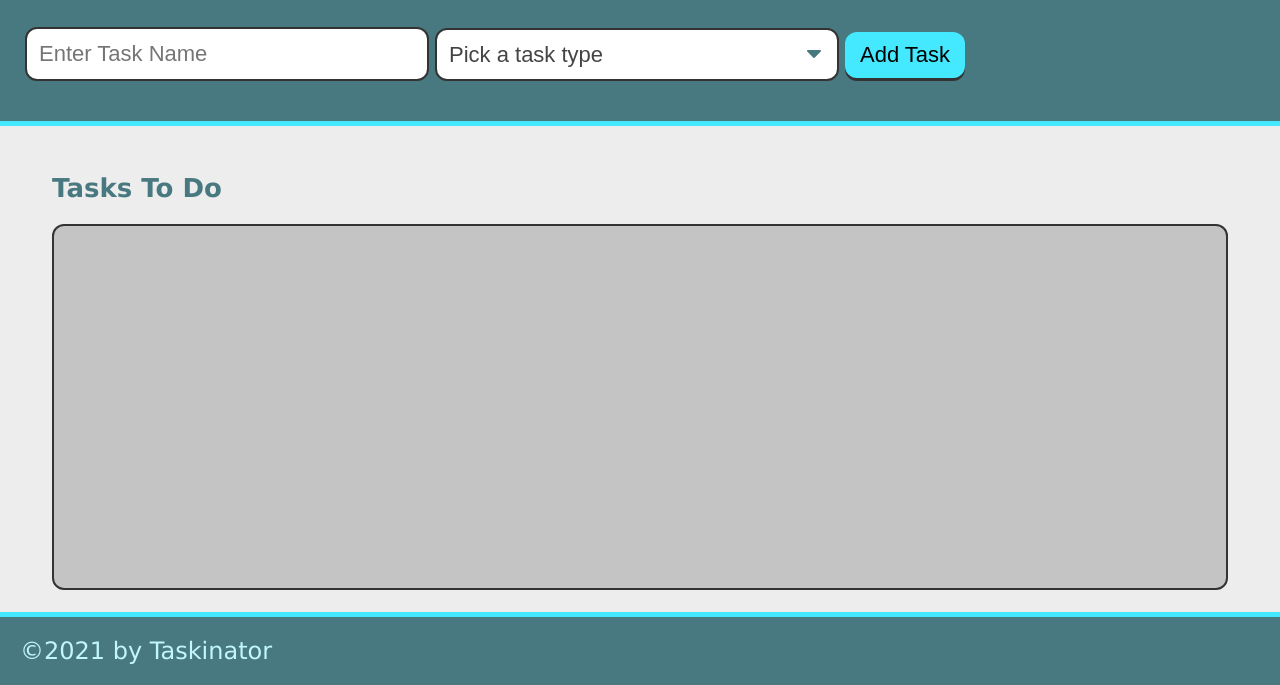
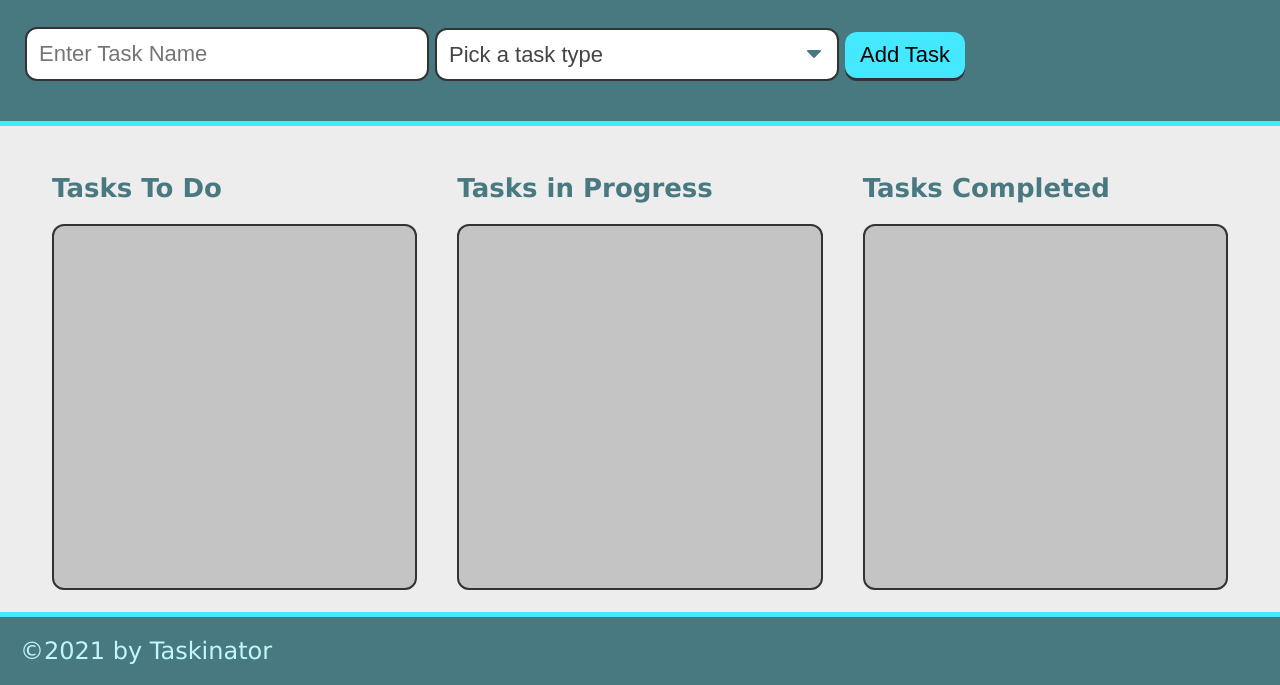
Before and after one commit to anusontarangkul/JavaScript-taskinator, a plain HTML site: page index.html in a window 1280 px wide. Shown: the part 115-800 px from the top of the page. Drawn offline with Linux system fonts and the light colour scheme.

Commit message:
add id to each task

```diff
--- a/assets/js/script.js
+++ b/assets/js/script.js
@@ -1,3 +1,4 @@
+var taskIdCounter = 0;
 var formEl = document.querySelector("#task-form");
 var tasksToDoEl = document.querySelector("#tasks-to-do");
 
@@ -28,6 +29,9 @@ var createTaskEl = function (taskDataObj) {
     var listItemEl = document.createElement("li");
     listItemEl.className = "task-item";
 
+    // add task id as a custom attribute
+    listItemEl.setAttribute("data-task-id", taskIdCounter);
+
     // create div to hold task info and add to list item
     var taskInfoEl = document.createElement("div");
 
@@ -41,5 +45,7 @@ var createTaskEl = function (taskDataObj) {
     // add entire list item to list
     tasksToDoEl.appendChild(listItemEl);
 
+    // increment task counter
+    taskIdCounter++;
 }
 formEl.addEventListener("submit", taskFormHandler);
--- a/index.html
+++ b/index.html
@@ -28,9 +28,20 @@
       </form>
     </header>
     <main class="page-content">
+      <!-- Tasks To Do -->
       <section class="task-list-wrapper">
         <h2 class="list-title">Tasks To Do</h2>
         <ul class="task-list" id="tasks-to-do"></ul>
+      </section>
+      <!-- Tasks In Progress -->
+      <section class="task-list-wrapper">
+        <h2 class="list-title">Tasks in Progress</h2>
+        <ul class="task-list" id="tasks-in-progress"></ul>
+      </section>
+      <!-- Tasks Completed -->
+      <section class="task-list-wrapper">
+        <h2 class="list-title">Tasks Completed</h2>
+        <ul class="task-list" id="tasks-completed"></ul>
       </section>
     </main>
     <footer>&copy;2021 by Taskinator</footer>
```
